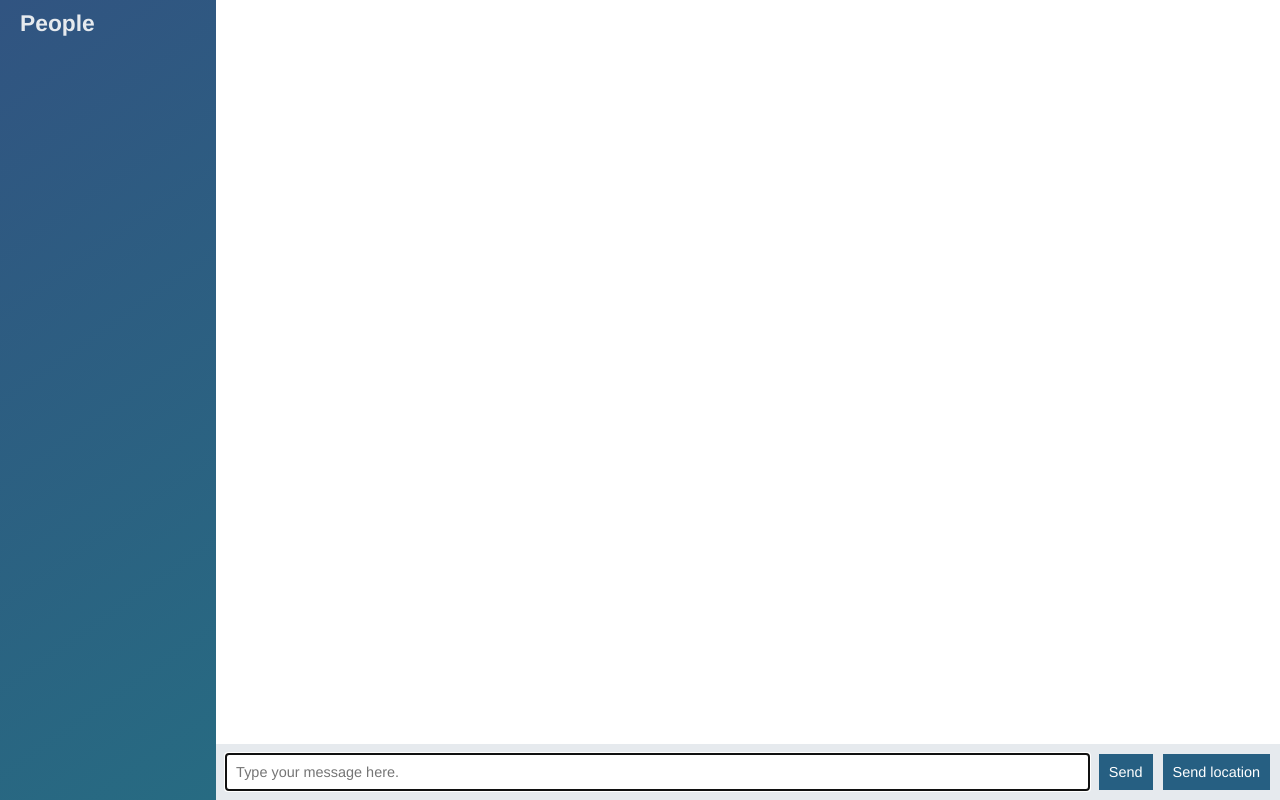
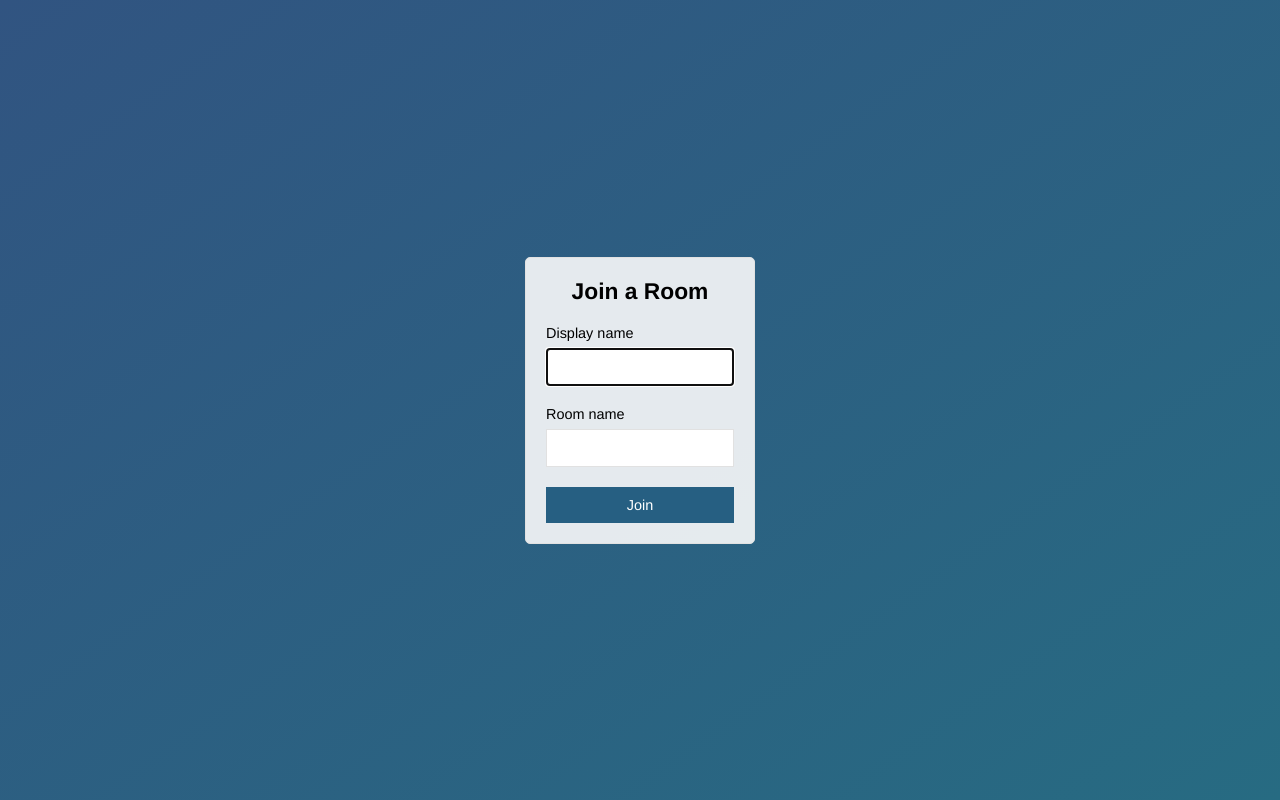
Before and after one commit to louisfm16/node-chat-app, a website: page public/index.html in a window 1280 px wide. Drawn offline with nearby package versions, Linux system fonts and the light colour scheme; no server answers.

Commit message:
Add join page that submits to chat.html

```diff
--- a/public/index.html
+++ b/public/index.html
@@ -2,58 +2,28 @@
 <html lang="en">
 <head>
     <meta charset="UTF-8">
-    <meta name="viewport" content="width=device-width, initial-scale=1.0">
-    <meta http-equiv="X-UA-Compatible" content="ie=edge">
+    <meta name="viewport" content="width=device-width, initial-scale=1.0, user-scalable=no">
     <link rel="stylesheet" href="/css/styles.css">
-    <title>Test Page</title>
+    <title>Join | ChatApp</title>
 </head>
-    <body class="chat">
-        <div class="chat__sidebar">
-            <h3>People</h3>
-            <div id="users"></div>
+    <body class="centered-form">
+        <div class="centered-form__form">
+            <form action="/chat.html">
+                <div class="form-field">
+                    <h3>Join a Room</h3>
+                </div>
+                <div class="form-field">
+                    <label>Display name</label>
+                    <input type="text" name="name" autofocus/>
+                </div>
+                <div class="form-field">
+                    <label>Room name</label>
+                    <input type="text" name="room"/>
+                </div>
+                <div class="form-field">
+                    <button>Join</button>
+                </div>
+            </form>
         </div>
-
-        <div class="chat__main">
-            <ol id="messages" class="chat__messages"></ol>
-
-            <div class="chat__footer">
-                <form id="message-form">
-                    <input type="text" name="message" placeholder="Type your message here." autofocus autocomplete="off"/>
-                    <button>Send</button>
-                </form>
-
-                <button id="send-location">Send location</button>
-            </div>
-        </div>
-
-        <script id="message-template" type="text/template">
-            <li class="message">
-                <div class="message__title">
-                    <h4>{{from}}</h4>
-                    <span>{{createdAt}}</span>
-                </div>
-                <div class="message__body">
-                    <p>{{text}}</p>
-                </div>
-            </li>
-        </script>
-
-        <script id="locationMessage-template" type="text/template">
-            <li class="message">
-                <div class="message__title">
-                    <h4>{{from}}</h4>
-                    <span>{{createdAt}}</span>
-                </div>
-                <div class="message__body">
-                    <p><a href="{{url}}" target="_blank">My current location</a></p>
-                </div>
-            </li>
-        </script>
-
-        <script src="/socket.io/socket.io.js"></script>
-        <script src="/js/libs/jquery-3.3.1.min.js"></script>
-        <script src="js/libs/moment.js"></script>
-        <script src="js/libs/mustache.js"></script>
-        <script src="/js/index.js"></script>
     </body>
 </html>
```
Also changed, not shown: public/chat.html (added, +59 -0 lines), public/js/chat.js (renamed from public/js/index.js).
